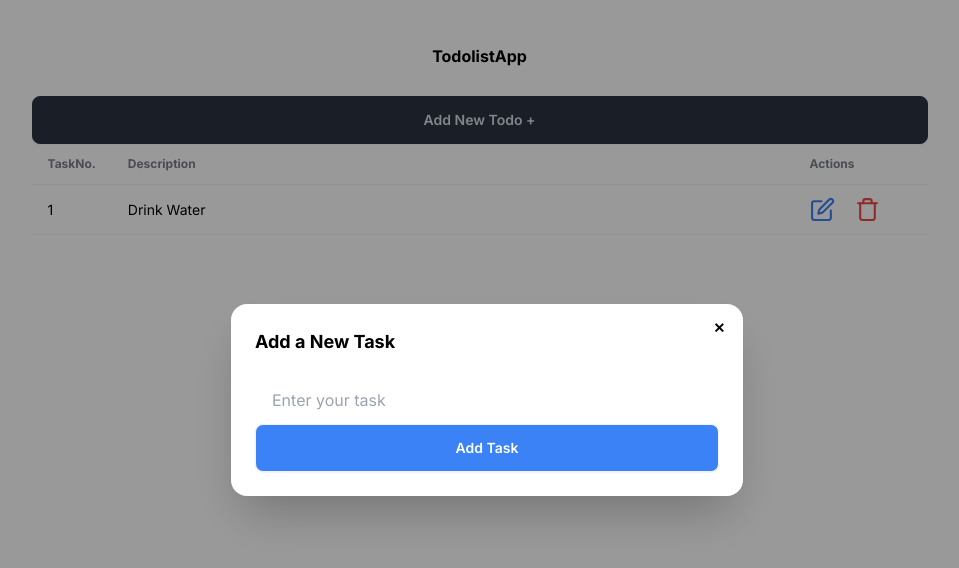
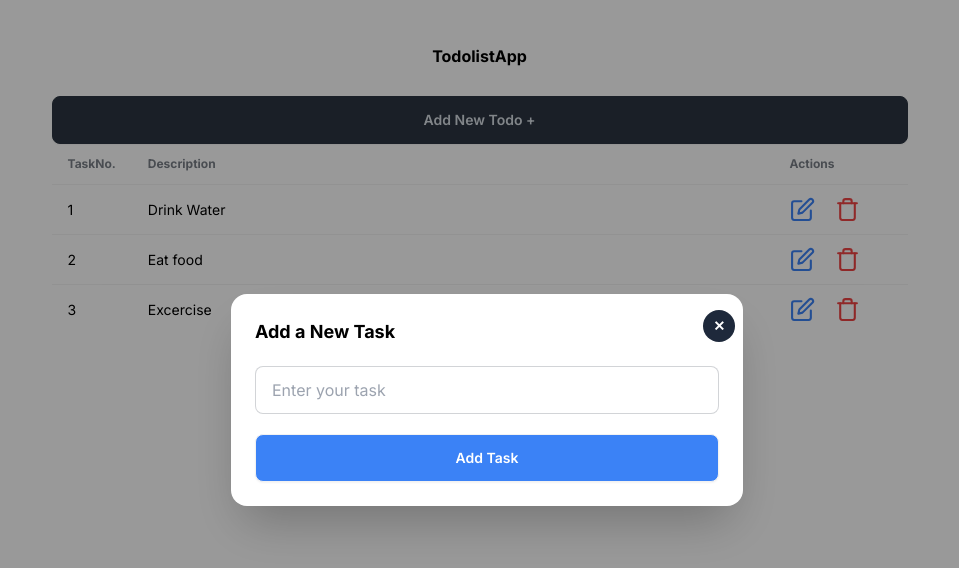
Before and after one commit to zeeshanhaider5121472/nestjs-todolist, a Next.js app: page / in a window 1280 px wide. Both pictures are taken after a click on the button "Add New Todo +". Shown: the top 568 px of the page, without its empty margins (153-1112 px from the left). Built offline with nearby package versions, Linux system fonts and the light colour scheme; data requests are answered from the project's data file.

Commit message:
ui changes

```diff
--- a/data/todolist.json
+++ b/data/todolist.json
@@ -4,6 +4,16 @@
       "id": "3b9d102d-8144-4974-8831-09e8ee7a89b3",
       "taskNumber": 1,
       "Description": "Drink Water"
+    },
+    {
+      "id": "ba376523-f807-4b89-9a94-9acab1c40638",
+      "taskNumber": 2,
+      "Description": "Eat food"
+    },
+    {
+      "id": "c175ffa2-4d08-46e2-926f-41b8d08f7647",
+      "taskNumber": 3,
+      "Description": "Excercise"
     }
   ]
 }
--- a/src/app/components/AddTask.tsx
+++ b/src/app/components/AddTask.tsx
@@ -29,7 +29,7 @@ export const AddTask: React.FC<TaskProps> = ({ olddata }) => {
       toast.success("Task added successfully!");
       // console.log(newTaskValue);
       setNewTaskValue("");
-      setModalOpen(false);
+
       router.refresh();
     } catch (error) {
       if (error instanceof Error) {
@@ -37,6 +37,8 @@ export const AddTask: React.FC<TaskProps> = ({ olddata }) => {
       } else {
         toast.error("An unknown error occurred");
       }
+    } finally {
+      setModalOpen(false);
     }
   };
   return (
@@ -56,7 +58,7 @@ export const AddTask: React.FC<TaskProps> = ({ olddata }) => {
           <input
             value={newTaskValue}
             onChange={(e) => setNewTaskValue(e.target.value)}
-            className="input w-full"
+            className="input w-full input-bordered mb-5"
             type="text"
             placeholder="Enter your task"
           />
--- a/src/app/components/Modal.tsx
+++ b/src/app/components/Modal.tsx
@@ -16,7 +16,7 @@ export const Modal: React.FC<ModalProps> = ({
           {/* if there is a button in form, it will close the modal */}
           <button
             onClick={() => setModalOpen(false)}
-            className="btn btn-sm btn-circle btn-ghost absolute right-2 top-2"
+            className="btn btn-sm btn-circle btn-ghost absolute right-2 top-4 bg-slate-800 text-white"
           >
             ✕
           </button>
--- a/src/app/page.tsx
+++ b/src/app/page.tsx
@@ -10,7 +10,9 @@ export default async function Home() {
     <main className="bg-white">
       <Toaster position="top-center" />
 
-      <div className="max-w-4xl mx-auto mt-4">
+      <div className="max-w-4xl mx-auto mt-4 pl-5 pr-5">
+        {/* <span className="loading loading-ball loading-lg text-black-400" /> */}
+
         <div className=" font-bold items-center align-middle justify-center mt-3 h-20 flex">
           TodolistApp
         </div>
```
